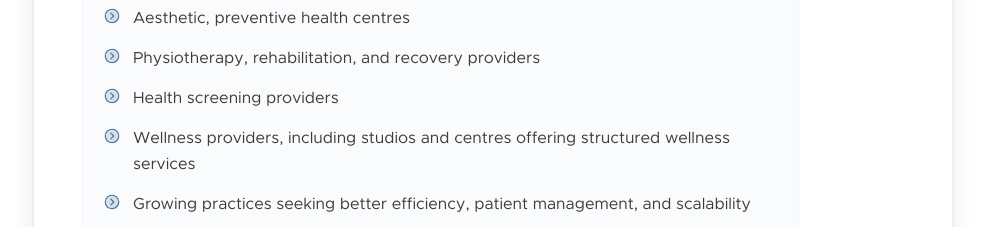
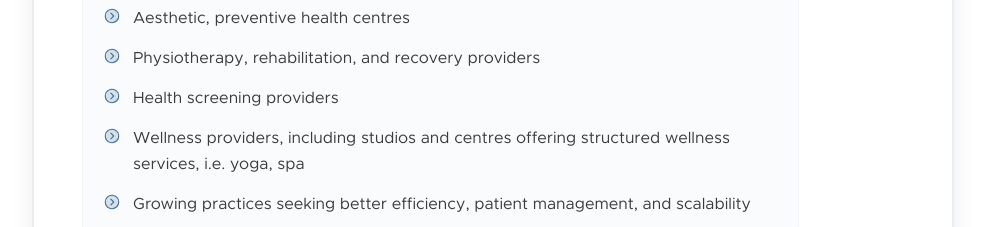
Before and after one commit to xucheng2024/health, a Next.js app: page / in a window 1280 px wide. Shown: the part 2960-3187 px from the top of the page, without its empty margins (147-1132 px from the left). Built offline with nearby package versions, Linux system fonts and the light colour scheme; no server answers.

Commit message:
Update wellness providers copy with yoga and spa examples
Made-with: Cursor

```diff
--- a/src/components/home-page.tsx
+++ b/src/components/home-page.tsx
@@ -485,7 +485,7 @@ export function HomePage() {
             <ListRow marker="chevron">Health screening providers</ListRow>
             <ListRow marker="chevron">
               Wellness providers, including studios and centres offering
-              structured wellness services
+              structured wellness services, i.e. yoga, spa
             </ListRow>
             <ListRow marker="chevron">
               Growing practices seeking better efficiency, patient management,
```
